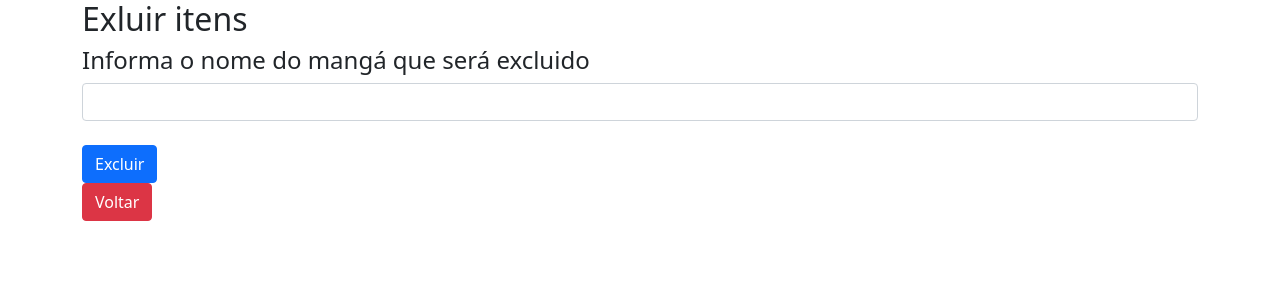
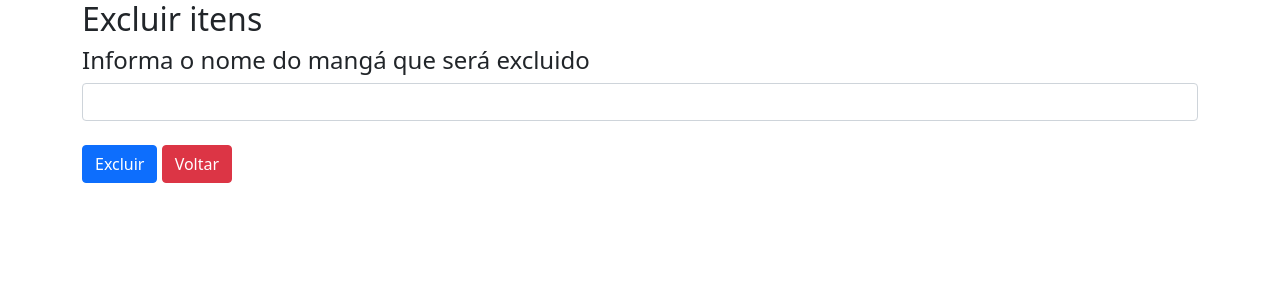
Before and after one commit to SamuelLuisGomes/projeto-web, a Flask app: page /criar in a window 1280 px wide. Shown: the top 300 px of the page. Run offline with Flask 2, Linux system fonts and the light colour scheme.

Commit message:
Projeto de linguagem de programação

```diff
--- a/templates/excluir.html
+++ b/templates/excluir.html
@@ -8,17 +8,17 @@
 </head>
 <body>
         <div class="container">
-            <h2>Exluir itens</h2>
+            <h2>Excluir itens</h2>
             <h4>Informa o nome do mangá que será excluido</h4>
 
             <form action="/excluir" method="POST">
 
                 <input type="text" class="form-control" name="excluir"/><br>
                 <button class="btn btn-primary">Excluir</button>
-
+                <a href="/" class="btn btn-danger">Voltar</a>
 
             </form>
-            <a href="/" class="btn btn-danger">Voltar</a>
+
         </div>
 </body>
 </html>
```
